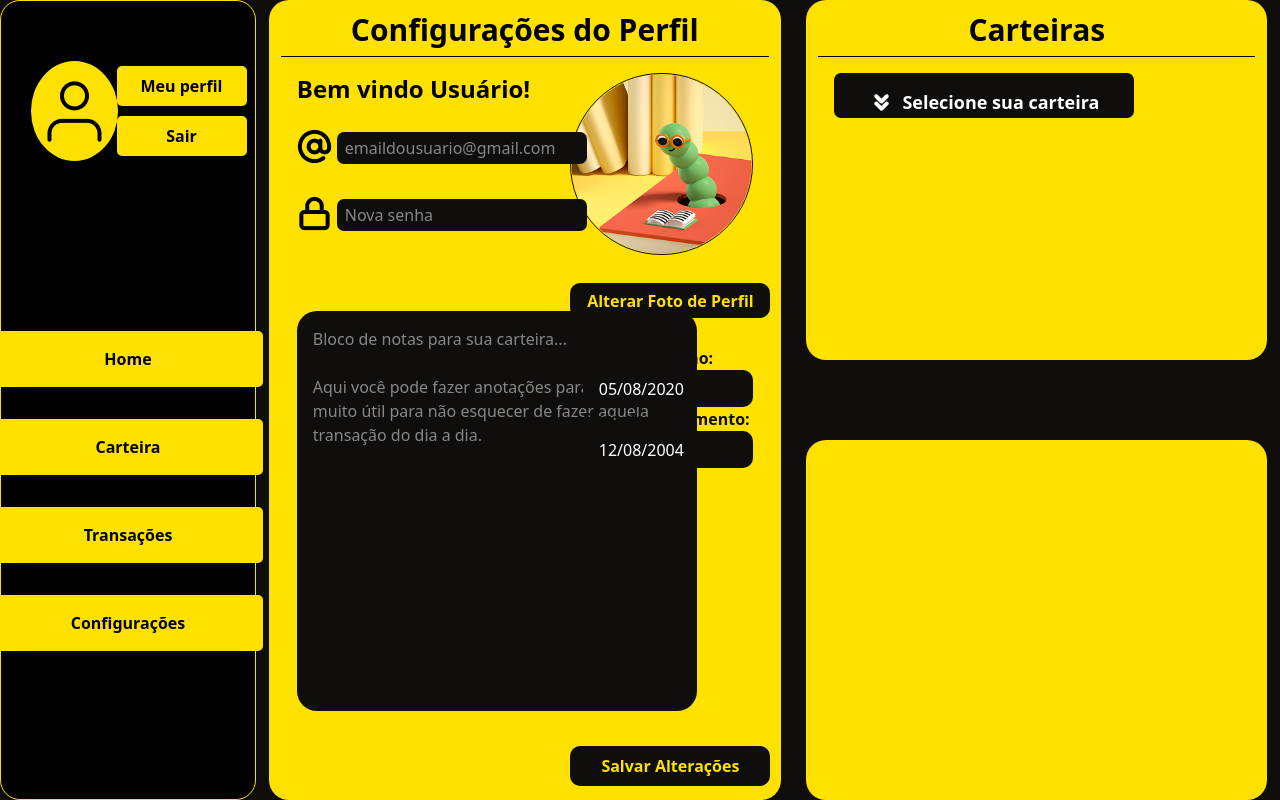
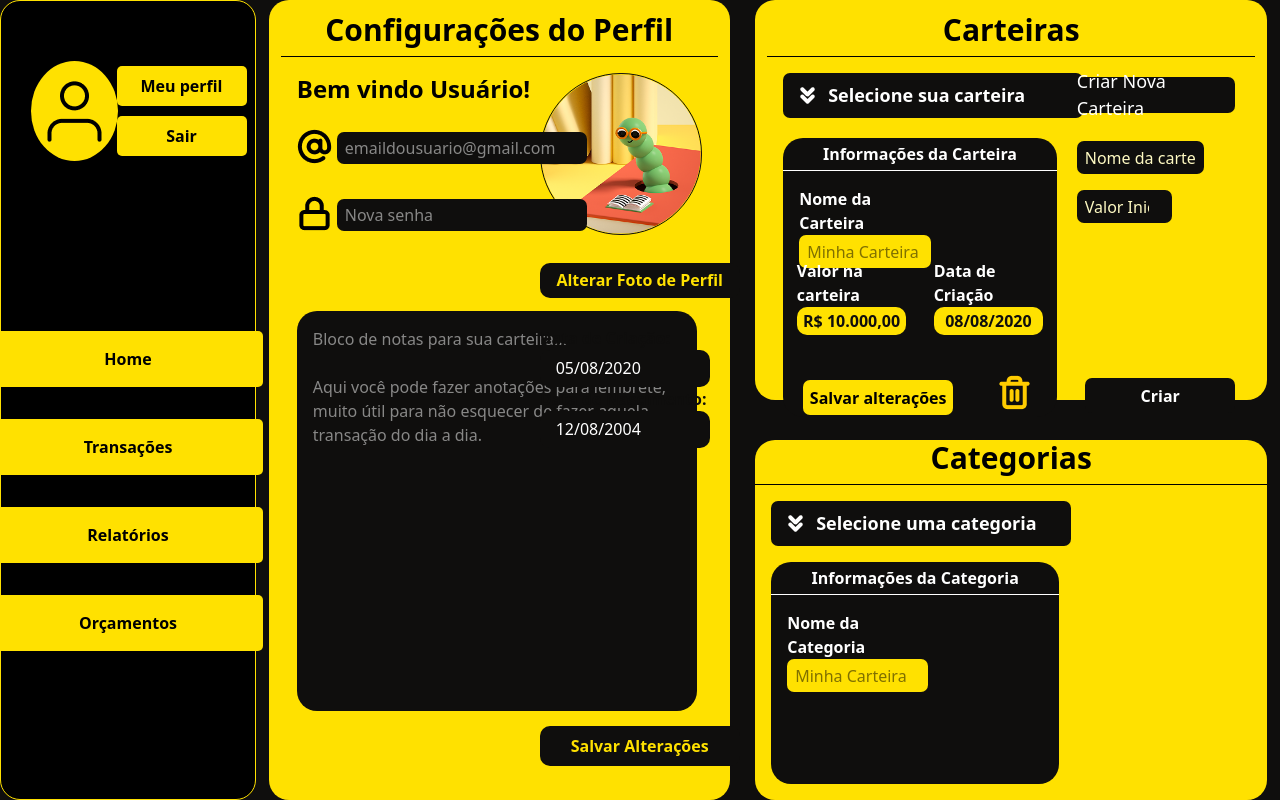
Before and after one commit to Pedro-areis/web-wallet, a React app in the folder frontend/: page /user-config in a window 1280 px wide. Built offline with nearby package versions, Linux system fonts and the light colour scheme; the HTML template or start-up script is replaced by a standard one.

Commit message:
feat: organiza card para carteiras do usuario

```diff
--- /dev/null
+++ b/frontend/src/components/AuxComponents/BottomCard.tsx
@@ -0,0 +1,19 @@
+import type { ReactNode } from "react";
+
+interface ConfigTopCardProps {
+  title: string;
+  children: ReactNode;
+}
+
+function BottomCard({ title, children }: ConfigTopCardProps) {
+  return (
+    <article className="flex flex-col w-full h-[45%] bg-[#ffe100] rounded-[20px]">
+      <h1 className="text-3xl w-full text-center font-bold border-b pb-2">
+        {title}
+      </h1>
+      {children}
+    </article>
+  );
+}
+
+export default BottomCard;
--- a/frontend/src/components/AuxComponents/Options.tsx
+++ b/frontend/src/components/AuxComponents/Options.tsx
@@ -9,8 +9,7 @@ function Options({ selectedOption, options }: OptionsProps) {
   const [open, setOpen] = useState(false);
   const [selected, setSelected] = useState(selectedOption);
 
-  const optionsReceived = [];
-
+  const optionsReceived: string[][] = [];
   optionsReceived.push(options);
 
   const handleOpen = () => {
@@ -23,17 +22,26 @@ function Options({ selectedOption, options }: OptionsProps) {
   }
 
   return (
-    <div onClick={() => handleOpen()}>
+    <div className="flex flex-col w-full h-full" onClick={() => handleOpen()}>
         <div className="flex flex-row w-full h-full items-center gap-2">
             <img className="cursor-pointer" src="src\assets\Chevrons down.png" alt="Abrir" />
             <span className="text-white font-semibold text-[18px] cursor-pointer">{selected}</span>
         </div>
 
       {open && (
-        <ul className="flex flex-col">
-          {optionsReceived[0].map((opt) => (
-            <li onClick={() => selectionOption(opt)}>{opt}</li>
-          ))}
+        <ul className="flex flex-col bg-[#0F0E0D] rounded-[7px] text-white
+        p-2 gap-2 z-50">
+          {optionsReceived[0]
+            .filter((opt) => opt !== selected)
+            .map((opt, idx) => (
+              <li
+                key={idx}
+                className="cursor-pointer hover:bg-[#dfc543] rounded-[5px]"
+                onClick={() => selectionOption(opt)}
+              >
+                {opt}
+              </li>
+            ))}
         </ul>
       )}
     </div>
--- /dev/null
+++ b/frontend/src/components/AuxComponents/TopCard.tsx
@@ -0,0 +1,19 @@
+import type { ReactNode } from "react";
+
+interface ConfigTopCardProps {
+  title: string;
+  children: ReactNode;
+}
+
+function TopCard({ children, title }: ConfigTopCardProps) {
+  return (
+    <article className="flex flex-col w-full h-[50%] bg-[#ffe100] rounded-[20px] p-3">
+      <h1 className="text-3xl w-full text-center font-bold border-b pb-2">
+        {title}
+      </h1>
+      {children}
+    </article>
+  );
+}
+
+export default TopCard;
--- a/frontend/src/components/ConfigComponents/ConfigRightCards/ConfigBottomCard.tsx
+++ b/frontend/src/components/ConfigComponents/ConfigRightCards/ConfigBottomCard.tsx
@@ -1,7 +1,58 @@
-function ConfigBottomCard () {
-    return (
-        <article className="flex w-full h-[45%] bg-[#ffe100] rounded-[20px]"></article>
-    );
+import BottomCard from "../../AuxComponents/BottomCard";
+import Options from "../../AuxComponents/Options";
+
+function ConfigBottomCard() {
+  const options = ["Cartao de crédito", "Cartao de debito", "Dinheiro"];
+
+  return (
+    <BottomCard title="Categorias">
+      <div className="flex flex-row w-full h-full p-4 gap-4">
+        <div className="flex flex-col w-[60%] gap-4">
+          <div
+            className="flex flex-col w-75 h-11.25 p-3 bg-[#0F0E0D]
+                    rounded-[7px] items-center gap-2">
+            <Options
+              selectedOption="Selecione uma categoria"
+              options={options}/>
+          </div>
+
+          <div className="flex flex-col w-full h-[85%] bg-[#0F0E0D] rounded-[20px]">
+            <h2 className="flex font-semibold text-white items-center justify-center
+            p-1 border-b">
+              Informações da Categoria
+            </h2>
+            <div className="flex flex-col w-[60%] h-22 p-4 justify-between">
+              <label
+                htmlFor="wallet-1"
+                className="flex text-white font-semibold">
+                Nome da Categoria
+              </label>
+              <input
+                type="text"
+                id="wallet-1"
+                placeholder="Minha Carteira"
+                className="flex w-full h-8.25 bg-[#FFE100] rounded-[7px]
+                                p-2 outline-none"/>
+            </div>
+
+            {/* <div className="flex flex-row items-end justify-between w-full h-20">
+              <button
+                className="flex w-37.5 h-8.75 bg-[#FFE100] rounded-[7px] ml-5
+                                items-center justify-center font-bold cursor-pointer hover:bg-[#dfc543]">
+                Salvar alterações
+              </button>
+
+              <button
+                className="flex w-11.25 h-11.25 rounded-[50%] mr-5
+                                items-center justify-center font-bold cursor-pointer">
+                <img src="src\assets\TrashYellow.png" alt="Excluir" />
+              </button>
+            </div> */}
+          </div>
+        </div>
+      </div>
+    </BottomCard>
+  );
 }
 
-export default ConfigBottomCard
+export default ConfigBottomCard;
--- a/frontend/src/components/ConfigComponents/ConfigRightCards/ConfigTopCard.tsx
+++ b/frontend/src/components/ConfigComponents/ConfigRightCards/ConfigTopCard.tsx
@@ -1,18 +1,125 @@
-import type { ReactNode } from "react";
+import Options from "../../AuxComponents/Options";
+import TopCard from "../../AuxComponents/TopCard";
 
-interface ConfigTopCardProps {
-  title: string;
-  children: ReactNode;
-}
+function ConfigTopCard() {
+  const options = ["Carteira Principal", "Carteira Viagem", "Carteira Casa"];
 
-function ConfigTopCard({ children, title }: ConfigTopCardProps) {
   return (
-    <article className="flex flex-col w-full h-[45%] bg-[#ffe100] rounded-[20px] p-3">
-      <h1 className="text-3xl w-full text-center font-bold border-b pb-2">
-        {title}
-      </h1>
-      {children}
-    </article>
+    <TopCard title="Carteiras">
+      <div className="flex flex-row w-full h-full p-4 gap-4">
+        <div className="flex flex-col w-[60%] gap-5">
+          <div
+            className="flex flex-col w-75 h-11.25 p-3 bg-[#0F0E0D]
+                rounded-[7px] items-center gap-2"
+          >
+            <Options
+              selectedOption="Selecione sua carteira"
+              options={options}
+            />
+          </div>
+
+          <div
+            className="flex flex-col w-full h-[85%] bg-[#0F0E0D]
+                rounded-[20px]"
+          >
+            <h2
+              className="flex font-semibold text-white items-center justify-center
+                  p-1 border-b"
+            >
+              Informações da Carteira
+            </h2>
+            <div className="flex flex-col w-[60%] h-22 p-4 justify-between">
+              <label
+                htmlFor="wallet-1"
+                className="flex text-white font-semibold"
+              >
+                Nome da Carteira
+              </label>
+              <input
+                type="text"
+                id="wallet-1"
+                placeholder="Minha Carteira"
+                className="flex w-full h-8.25 bg-[#FFE100] rounded-[7px]
+                    p-2 outline-none"
+              />
+            </div>
+            <div className="flex flex-row w-full h-19 justify-around">
+              <div className="flex flex-col w-[40%] h-full">
+                <label className="flex font-semibold text-white">
+                  Valor na carteira
+                </label>
+                <p
+                  className="flex w-full h-8.25 bg-[#FFE100] rounded-[10px]
+                                        items-center justify-center font-semibold text-[#0F0E0D] flex-wrap"
+                >
+                  R$ 10.000,00
+                </p>
+              </div>
+
+              <div className="flex flex-col w-[40%] h-full">
+                <label className="flex font-semibold text-white">
+                  Data de Criação
+                </label>
+                <p
+                  className="flex w-full h-8.25 bg-[#FFE100] rounded-[10px]
+                                        items-center justify-center font-semibold text-[#0F0E0D] flex-wrap"
+                >
+                  08/08/2020
+                </p>
+              </div>
+            </div>
+
+            <div className="flex flex-row items-end justify-between w-full h-20">
+              <button
+                className="flex w-37.5 h-8.75 bg-[#FFE100] rounded-[7px] ml-5
+                    items-center justify-center font-bold cursor-pointer hover:bg-[#dfc543]"
+              >
+                Salvar alterações
+              </button>
+
+              <button
+                className="flex w-11.25 h-11.25 rounded-[50%] mr-5
+                    items-center justify-center font-bold cursor-pointer"
+              >
+                <img src="src\assets\TrashYellow.png" alt="Excluir" />
+              </button>
+            </div>
+          </div>
+        </div>
+
+        <div className="flex flex-col w-[40%] h-full gap-7 items-center p-1">
+          <h1
+            className="flex text-[18px] text-white w-full h-9
+                items-center justify-center bg-[#0F0E0D] rounded-[7px]"
+          >
+            Criar Nova Carteira
+          </h1>
+          <form className="flex flex-col w-full h-75 gap-4">
+            <input
+              type="text"
+              placeholder="Nome da carteira"
+              className="flex w-[80%] h-8.25 bg-[#0F0E0D] rounded-[7px] p-2 outline-none
+                  placeholder:text-yellow-100 items-center text-white"
+            />
+
+            <input
+              className="flex w-[60%] h-8.25 bg-[#0F0E0D] rounded-[7px] p-2 outline-none
+                  placeholder:text-yellow-100 items-center text-white "
+              type="number"
+              placeholder="Valor Inicial"
+            />
+            <div className="flex w-full h-full items-end justify-end">
+              <button
+                className="flex w-37.5 h-8.75 bg-[#0F0E0D] rounded-[7px] text-white
+                    items-center justify-center font-semibold cursor-pointer hover:text-yellow-100"
+              >
+                Criar
+              </button>
+            </div>
+          </form>
+        </div>
+      </div>
+    </TopCard>
   );
 }
 
--- a/frontend/src/components/NavBar/NavBar.tsx
+++ b/frontend/src/components/NavBar/NavBar.tsx
@@ -37,13 +37,13 @@ function NavBar() {
                 rounded-[5px] items-center justify-center cursor-pointer hover:bg-[#dfc543]">Home</button>
 
                 <button className="flex w-67.5 h-14 p-1.25 font-semibold text-black bg-[#ffe100]
-                rounded-[5px] items-center justify-center cursor-pointer hover:bg-[#dfc543]">Carteira</button>
-
-                <button className="flex w-67.5 h-14 p-1.25 font-semibold text-black bg-[#ffe100]
                 rounded-[5px] items-center justify-center cursor-pointer hover:bg-[#dfc543]">Transações</button>
 
                 <button className="flex w-67.5 h-14 p-1.25 font-semibold text-black bg-[#ffe100]
-                rounded-[5px] items-center justify-center cursor-pointer hover:bg-[#dfc543]">Configurações</button>
+                rounded-[5px] items-center justify-center cursor-pointer hover:bg-[#dfc543]">Relatórios</button>
+
+                <button className="flex w-67.5 h-14 p-1.25 font-semibold text-black bg-[#ffe100]
+                rounded-[5px] items-center justify-center cursor-pointer hover:bg-[#dfc543]">Orçamentos</button>
             </div>
         </nav>
     )
--- a/frontend/src/pages/UserConfig/UserConfig.tsx
+++ b/frontend/src/pages/UserConfig/UserConfig.tsx
@@ -1,17 +1,14 @@
-import Options from "../../components/AuxComponents/Options";
 import ConfigMainCard from "../../components/ConfigComponents/ConfigMainCard/ConfigMainCard";
+import NavBar from "../../components/NavBar/NavBar";
+import ConfigTopCard from "../../components/ConfigComponents/ConfigRightCards/ConfigTopCard";
 import ConfigBottomCard from "../../components/ConfigComponents/ConfigRightCards/ConfigBottomCard";
-import ConfigTopCard from "../../components/ConfigComponents/ConfigRightCards/ConfigTopCard";
-import NavBar from "../../components/NavBar/NavBar";
 
 function UserConfig() {
-    const options = ["Carteira Principal", "Carteira Viagem", "Carteira Casa"];
-
   return (
     <main className="flex flex-row w-screen h-screen bg-[#0F0E0D]">
       <NavBar />
       <div className="flex flex-row w-[80%] h-full items-center justify-around">
-        <section className="flex w-[50%] h-full">
+        <section className="flex w-[45%] h-full">
           <ConfigMainCard title="Configurações do Perfil">
             <div className="flex flex-row w-full h-full p-4">
               <div className="flex flex-col w-[60%] h-full gap-2">
@@ -100,18 +97,8 @@ Aqui você pode fazer anotações para lembrete, muito útil para não esquecer
             </div>
           </ConfigMainCard>
         </section>
-        <section className="flex flex-col w-[45%] h-full items-center justify-between">
-          <ConfigTopCard title="Carteiras">
-            <div className="flex flex-row w-full h-full p-4">
-              <div className="flex flex-col w-[60%]">
-                <div className="flex flex-col w-75 h-11.25 p-4 bg-[#0F0E0D]
-                rounded-[7px] items-center gap-2">
-                  <Options selectedOption="Selecione sua carteira" options={options}/>
-                </div>
-              </div>
-              <div></div>
-            </div>
-          </ConfigTopCard>
+        <section className="flex flex-col w-[50%] h-full items-center justify-between">
+          <ConfigTopCard />
           <ConfigBottomCard />
         </section>
       </div>
```
Also changed, not shown: frontend/src/assets/TrashYellow.png (added).
